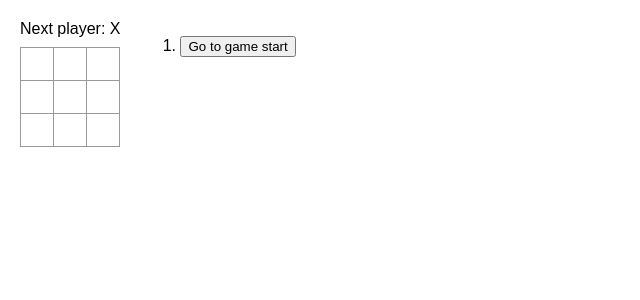
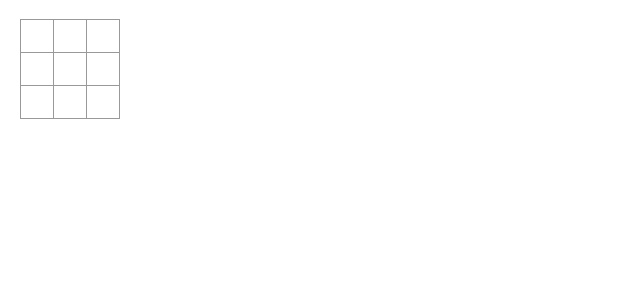
Before and after one commit to kyonsheeee/maru_batsu, a React (Create React App) app in the folder src/: page / in a window 1280 px wide. Shown: the top 300 px of the page, without its empty margins (0-640 px from the left). Built offline with nearby package versions, Linux system fonts and the light colour scheme.

Commit message:
三目並べが出来るようにする

```diff
--- a/src/App.js
+++ b/src/App.js
@@ -1,115 +1,39 @@
-import { useState } from 'react';
+import { useState } from "react";
+import React from "react";
 
-function Square({ value, onSquareClick }) {
+function Square() {
+  const [value, setValue] = useState(null);
+
+  function handleClick() {
+    // console.log("clicked!");
+    setValue("X");
+  }
+
   return (
-    <button className="square" onClick={onSquareClick}>
+    <button className="square" onClick={handleClick}>
       {value}
     </button>
   );
 }
 
-function Board({ xIsNext, squares, onPlay }) {
-  function handleClick(i) {
-    if (calculateWinner(squares) || squares[i]) {
-      return;
-    }
-    const nextSquares = squares.slice();
-    if (xIsNext) {
-      nextSquares[i] = 'X';
-    } else {
-      nextSquares[i] = 'O';
-    }
-    onPlay(nextSquares);
-  }
-
-  const winner = calculateWinner(squares);
-  let status;
-  if (winner) {
-    status = 'Winner: ' + winner;
-  } else {
-    status = 'Next player: ' + (xIsNext ? 'X' : 'O');
-  }
-
+export default function board() {
   return (
-    <>
-      <div className="status">{status}</div>
+    <div>
       <div className="board-row">
-        <Square value={squares[0]} onSquareClick={() => handleClick(0)} />
-        <Square value={squares[1]} onSquareClick={() => handleClick(1)} />
-        <Square value={squares[2]} onSquareClick={() => handleClick(2)} />
+        <Square />
+        <Square />
+        <Square />
       </div>
       <div className="board-row">
-        <Square value={squares[3]} onSquareClick={() => handleClick(3)} />
-        <Square value={squares[4]} onSquareClick={() => handleClick(4)} />
-        <Square value={squares[5]} onSquareClick={() => handleClick(5)} />
+        <Square />
+        <Square />
+        <Square />
       </div>
       <div className="board-row">
-        <Square value={squares[6]} onSquareClick={() => handleClick(6)} />
-        <Square value={squares[7]} onSquareClick={() => handleClick(7)} />
-        <Square value={squares[8]} onSquareClick={() => handleClick(8)} />
-      </div>
-    </>
-  );
-}
-
-export default function Game() {
-  const [history, setHistory] = useState([Array(9).fill(null)]);
-  const [currentMove, setCurrentMove] = useState(0);
-  const xIsNext = currentMove % 2 === 0;
-  const currentSquares = history[currentMove];
-
-  function handlePlay(nextSquares) {
-    const nextHistory = [...history.slice(0, currentMove + 1), nextSquares];
-    setHistory(nextHistory);
-    setCurrentMove(nextHistory.length - 1);
-  }
-
-  function jumpTo(nextMove) {
-    setCurrentMove(nextMove);
-  }
-
-  const moves = history.map((squares, move) => {
-    let description;
-    if (move > 0) {
-      description = 'Go to move #' + move;
-    } else {
-      description = 'Go to game start';
-    }
-    return (
-      <li key={move}>
-        <button onClick={() => jumpTo(move)}>{description}</button>
-      </li>
-    );
-  });
-
-  return (
-    <div className="game">
-      <div className="game-board">
-        <Board xIsNext={xIsNext} squares={currentSquares} onPlay={handlePlay} />
-      </div>
-      <div className="game-info">
-        <ol>{moves}</ol>
+        <Square />
+        <Square />
+        <Square />
       </div>
     </div>
   );
 }
-
-function calculateWinner(squares) {
-  const lines = [
-    [0, 1, 2],
-    [3, 4, 5],
-    [6, 7, 8],
-    [0, 3, 6],
-    [1, 4, 7],
-    [2, 5, 8],
-    [0, 4, 8],
-    [2, 4, 6],
-  ];
-  for (let i = 0; i < lines.length; i++) {
-    const [a, b, c] = lines[i];
-    if (squares[a] && squares[a] === squares[b] && squares[a] === squares[c]) {
-      return squares[a];
-    }
-  }
-  return null;
-}
```
